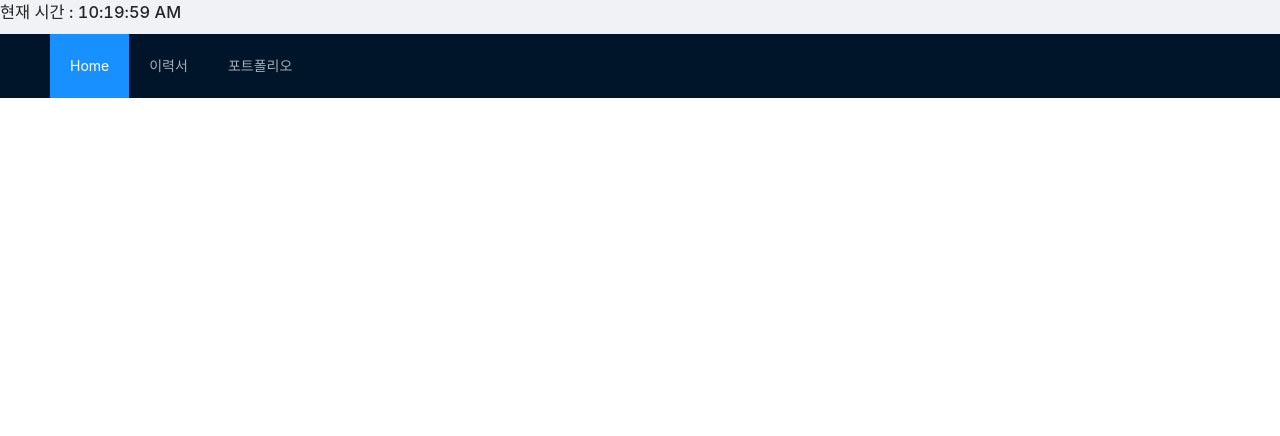
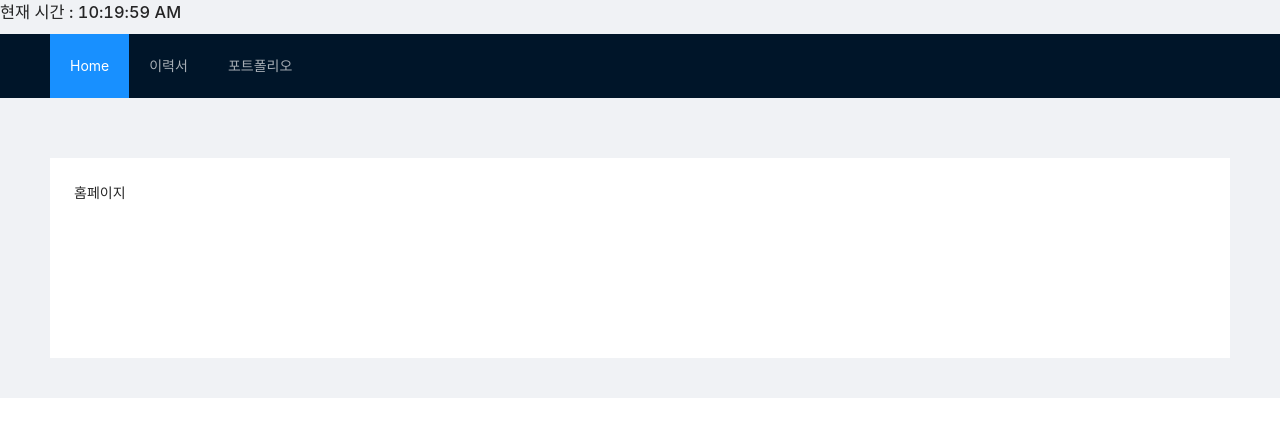
Before and after one commit to frommF12/blog2, a React (Create React App) app: page / in a window 1280 px wide. Shown: the top 436 px of the page. Built offline with nearby package versions, Linux system fonts and the light colour scheme.

Commit message:
Update from app.tsx

```diff
--- a/src/App.tsx
+++ b/src/App.tsx
@@ -40,12 +40,14 @@ function App() {
             ]}
           />
         </Header>
-        <Layout.Content style={{ padding: "100 50px" }}>
-          <Routes>
-            <Route path="/portfolio" element={<Portfolio />} />
-            <Route path="/resume" element={<Resume />} />
-            <Route path="/home" element={<Home />} />
-          </Routes>
+        <Layout.Content style={{ padding: "0 50px", height : "300px" }}>
+          <div className="site-layout-content" style={{}}>
+            <Routes>
+              <Route path="/portfolio" element={<Portfolio />} />
+              <Route path="/resume" element={<Resume />} />
+              <Route path="/" element={<Home />} />
+            </Routes>
+          </div>
         </Layout.Content>
       </Router>
     </Layout>
@@ -73,7 +75,7 @@ const Portfolio = () => {
 };
 
 const Home = () => {
-  return <></>;
+  return <div style={{background: "#fff", height :"200px", padding : "24px", marginTop : "60px", marginBottom : "60px"}}>홈페이지</div>;
 };
 
 export default App;
```
